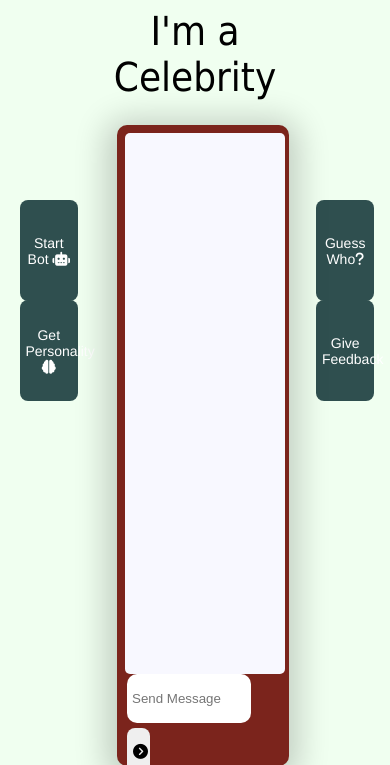
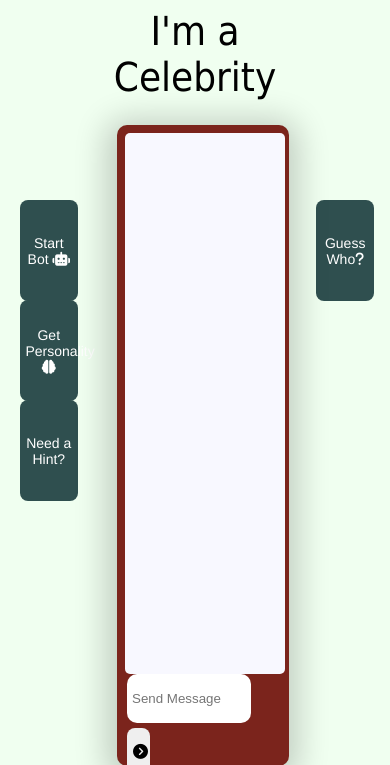
Before and after one commit to CiaraG98/IAC_FYP_interface, a Flask app: page / in a window 390 px wide. Shown: the top 765 px of the page. Run offline with Flask 2, Linux system fonts and the light colour scheme; some libraries are stand-ins or nearby versions.

Commit message:
interface change

```diff
--- a/static/css/styles.css
+++ b/static/css/styles.css
@@ -17,7 +17,6 @@ body, html{
     margin-left: 10px;
     float: left;
     position: absolute;
-    display: none;
 }
 #title{
     width: 40%;
@@ -28,7 +27,8 @@ body, html{
     font-family: Tahoma;
 }
 
-#start_button, #bot_button{
+/*buttons*/
+#start_button, #bot_button, #hint_button{
     width: 12%;
     height: 12%;
     border-radius: 8px;
@@ -63,8 +63,11 @@ body, html{
     margin-top: 200px;
 }
 
+#hint_button{
+    margin-top: 300px;
+}
 
-#guess_popup #show_persona:hover, #feedback_button:hover, #start_button:hover, #bot_button:hover, #a_button:hover, #i_button:hover, #answer_button:hover, #guess_popup #check_user_guess:hover, #guess_popup #cancel:hover{
+#hint_button:hover, #guess_popup #show_persona:hover, #feedback_button:hover, #start_button:hover, #bot_button:hover, #a_button:hover, #i_button:hover, #answer_button:hover, #guess_popup #check_user_guess:hover, #guess_popup #cancel:hover{
     cursor: pointer;
     font-style: italic;
 }
@@ -74,6 +77,7 @@ body, html{
     color: white;
 }
 
+#feedback_button{display: none;}
 
 #bot_frame{
     z-index: 1;
@@ -208,6 +212,7 @@ body, html{
     margin-left: 20%;
     margin-top: 10%;
     color: white;
+    font-style: bold;
     font-size: 18px;
     background-color: teal;
 }
@@ -221,7 +226,7 @@ body, html{
 
 
 @media only screen and (max-width: 500px){
-    #bot_button, #start_button{
+    #bot_button, #start_button, #hint_button{
         margin-left: 5%;
         width: 10%;
         font-size: 8px;
@@ -231,6 +236,7 @@ body, html{
         font-size: 10px;
         right: 4%;
     }
+    #feedback_button{display: none;}
     #bot_frame{
         margin-left: 10px;
         width: 70%;
@@ -254,7 +260,7 @@ body, html{
 }
 
 @media only screen and (max-width: 600px){
-    #bot_button, #start_button{
+    #bot_button, #start_button, #hint_button{
         margin-left: 5%;
         width: 10%;
         font-size: 8px;
@@ -264,6 +270,7 @@ body, html{
         font-size: 10px;
         right: 4%;
     }
+    #feedback_button{display: none;}
     #bot_frame{
         margin-left: 10px;
         width: 70%;
@@ -293,7 +300,7 @@ body, html{
 }
 
 @media only screen and (max-width: 730px){
-    #bot_button, #start_button{
+    #bot_button, #start_button, #hint_button{
         margin-left: 5%;
         width: 15%;
         font-size: 14px;
@@ -303,6 +310,7 @@ body, html{
         font-size: 14px;
         right: 4%;
     }
+    #feedback_button{display: none;}
     #bot_frame{
         margin-left: 25%;
         width: 55%;
@@ -329,7 +337,7 @@ body, html{
 }
 
 @media only screen and (max-width: 800px){
-    #bot_button, #start_button{
+    #bot_button, #start_button, #hint_button{
         margin-left: 5%;
         width: 15%;
         font-size: 14px;
@@ -339,6 +347,7 @@ body, html{
         font-size: 14px;
         right: 4%;
     }
+    #feedback_button{display: none;}
     #bot_frame{
         margin-left: 25%;
         width: 55%;
@@ -365,7 +374,7 @@ body, html{
 }
 
 @media only screen and (max-width: 900px){
-    #bot_button, #start_button{
+    #bot_button, #start_button, #hint_button{
         margin-left: 5%;
         width: 15%;
         font-size: 14px;
@@ -375,6 +384,7 @@ body, html{
         font-size: 14px;
         right: 4%;
     }
+    #feedback_button{display: none;}
     #bot_frame{
         margin-left: 25%;
         width: 55%;
@@ -394,7 +404,7 @@ body, html{
 }
 
 @media only screen and (max-width: 1000px){
-    #bot_button, #start_button{
+    #bot_button, #start_button, #hint_button{
         margin-left: 5%;
         width: 15%;
         font-size: 14px;
@@ -404,6 +414,7 @@ body, html{
         font-size: 14px;
         right: 4%;
     }
+    #feedback_button{display: none;}
     #bot_frame{
         margin-left: 28%;
         width: 45%;
@@ -420,7 +431,7 @@ body, html{
 }
 
 @media only screen and (max-width: 1100px){
-    #bot_button, #start_button{
+    #bot_button, #start_button, #hint_button{
         margin-left: 5%;
         width: 15%;
         font-size: 14px;
@@ -430,6 +441,7 @@ body, html{
         font-size: 14px;
         right: 4%;
     }
+    #feedback_button{display: none;}
     #bot_frame{
         margin-left: 30%;
         width: 40%;
--- a/templates/index.html
+++ b/templates/index.html
@@ -20,6 +20,7 @@
                 <button v-on:click='reveal_persona' id='show_persona'>Show Persona</button>
                 <p id='response'></p>
             </div>
+            <button v-on:click="send_hint" id='hint_button'>Need a Hint?</button>
             <button id='feedback_button'><a href='https://forms.gle/cc2UGa8EBqvEHUvH9' target='_blank'>Give Feedback</a></button>
             <button v-on:click="get_persona" id='bot_button'>Get Personality <i class="fas fa-brain"></i></button>
             <button v-on:click="start_bot" id='start_button'>Start Bot <i class="fas fa-robot"></i></button>
@@ -51,6 +52,7 @@
                     check_guess: checkGuess,
                     close_guess: closeGuess,
                     reveal_persona: revealPersona,
+                    send_hint: sendHint,
                 }
             });
 
@@ -68,7 +70,22 @@
 
             let bot_initialised = false;
             let has_persona = false;
-            let this_persona = ''
+            let current_persona = []
+
+            function sendHint(){
+                if(has_persona){
+                    if(current_persona.length > 0){
+                    append_messages(current_persona.pop(), true);
+                    }
+                    else{
+                        append_messages("Out of hints! Sorry.", true);
+                    }
+                }
+                else{
+                    append_messages("I need a persona first! Click 'Get Personality'.", true);
+                }
+
+            }
 
             function revealPersona(){
                 let response = document.getElementById('response');
@@ -88,11 +105,12 @@
             }
 
             function checkGuess(){
+                console.log(this.user_answer);
                 this_answer = this.user_answer;
                 let response = document.getElementById('response');
                 let options = answers[current_key];
                 for(let i = 0; i < options.length; i++){
-                    if(this_answer.localeCompare(options[i] == 0)){
+                    if(this_answer == options[i]){
                         response.innerHTML = 'Correct!';
                         console.log("user answer correct");
                         return;
@@ -138,9 +156,10 @@
                         if(json.status == 'success'){
                             has_persona = true;
                             current_key = json.key;
-                            //append_messages(json.persona, true);
-                            this_persona = json.persona;
-                            append_messages("Okay I'm ready. Let's Chat", true);
+                            current_persona = json.persona.split('.');
+                            current_persona.pop();
+                            console.log(current_persona);
+                            append_messages("I'm ready. Let's chat.", true);
                         }
                     });
                 }
@@ -202,6 +221,7 @@
                 if(event.keyCode === 13){
                     document.getElementById('send').click();
                     input.value = "";
+                    this.bot_input = '';
                 }
             });
         </script>
```
